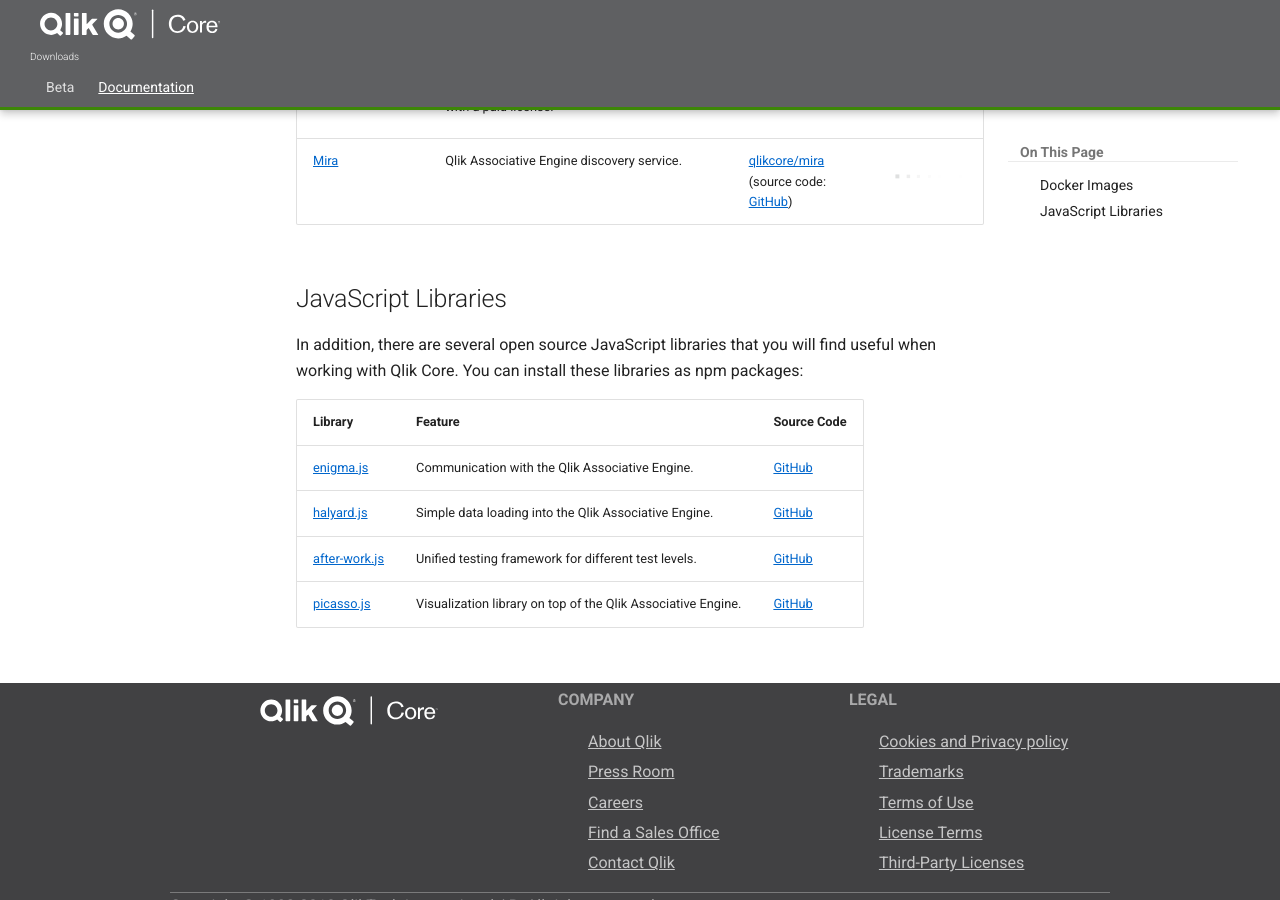
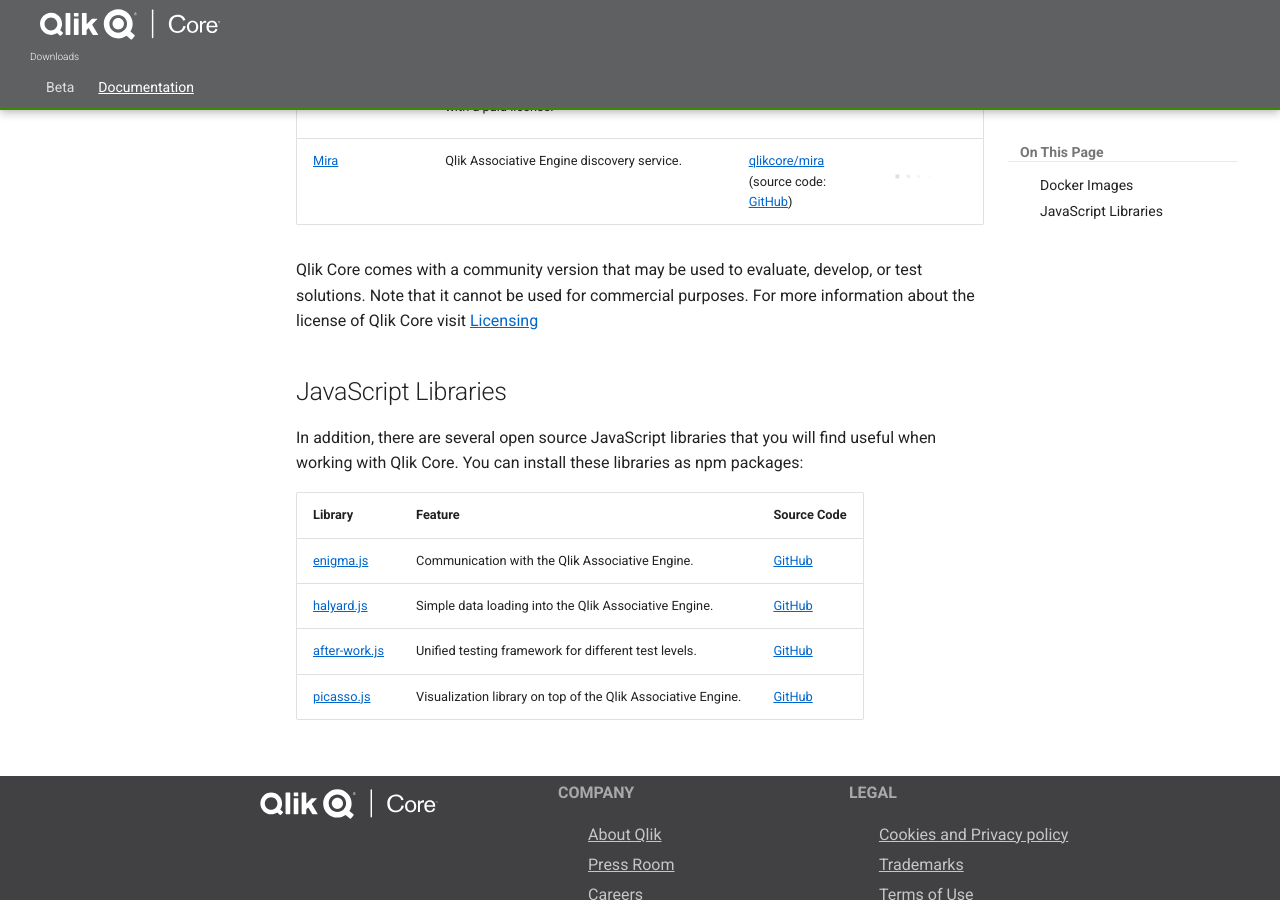
Before and after one commit to qlik-oss/core-website, an MkDocs documentation site: the page built from docs/docs/downloads.md, in a window 1280 px wide and 900 px high, scrolled down 471 px. Built offline with MkDocs 1.6.1 and Material for MkDocs 9.7.7, drawn with Linux system fonts in a browser that asks for light colours; comment, search, counter and statistics services are not loaded; old or Windows-style settings are respelled for this version of MkDocs.

Commit message:
License text additions
Adding licensing link and text to download section and clarified what the benefits of adding a license in licensing.md

```diff
--- a/docs/docs/downloads.md
+++ b/docs/docs/downloads.md
@@ -12,6 +12,11 @@
 | [Licenses](./services/licenses.md) | Service required to run Qlik Associative Engine with a paid license. | [qlikcore/licenses](https://hub.docker.com/r/qlikcore/licenses) | N/A |
 | [Mira](./services/mira.md) | Qlik Associative Engine discovery service. | [qlikcore/mira](https://hub.docker.com/r/qlikcore/mira) <br>(source code: [GitHub](https://github.com/qlik-oss/mira)) | N/A |
 
+Qlik Core comes with a community version that may be used to evaluate,
+develop, or test solutions. Note that it cannot be used for commercial purposes.
+For more information about the license of Qlik Core visit
+[Licensing](licensing.md)
+
 ## JavaScript Libraries
 
 In addition, there are several open source JavaScript libraries that you will find useful when working with Qlik Core.
```
Also changed, not shown: docs/docs/licensing.md (+3 -0 lines).
